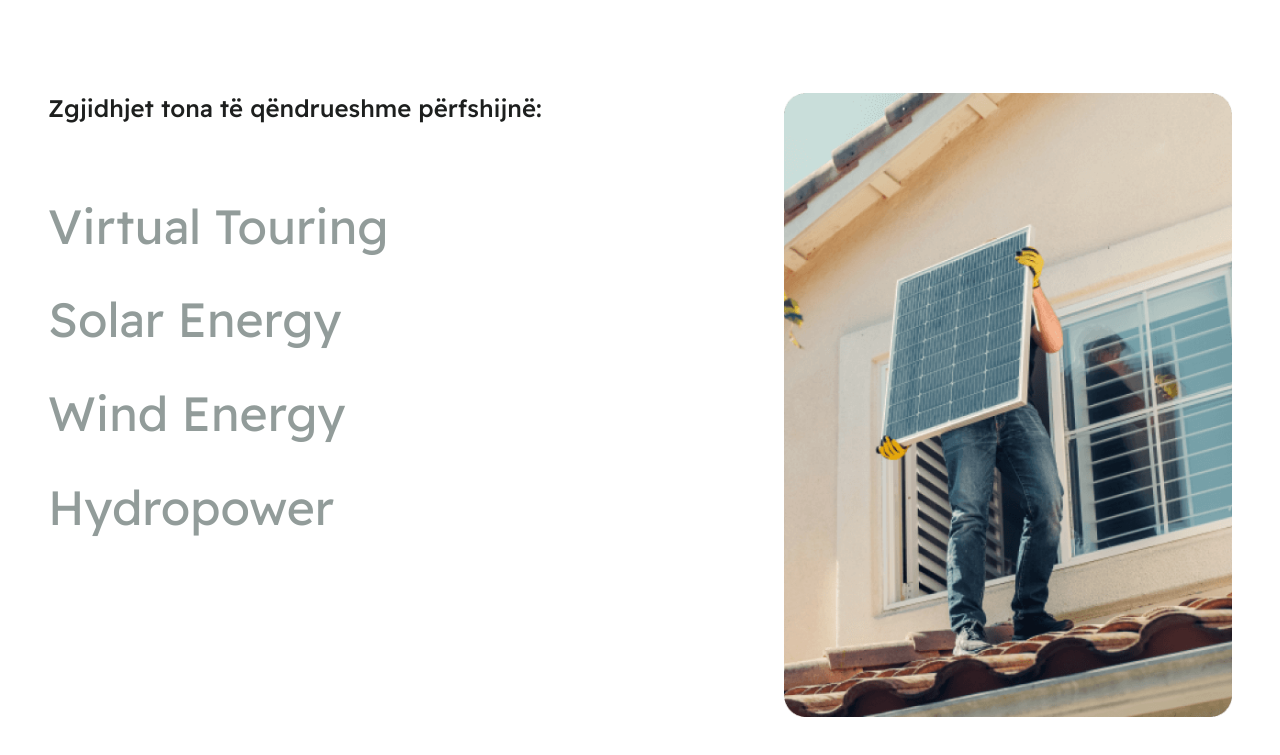
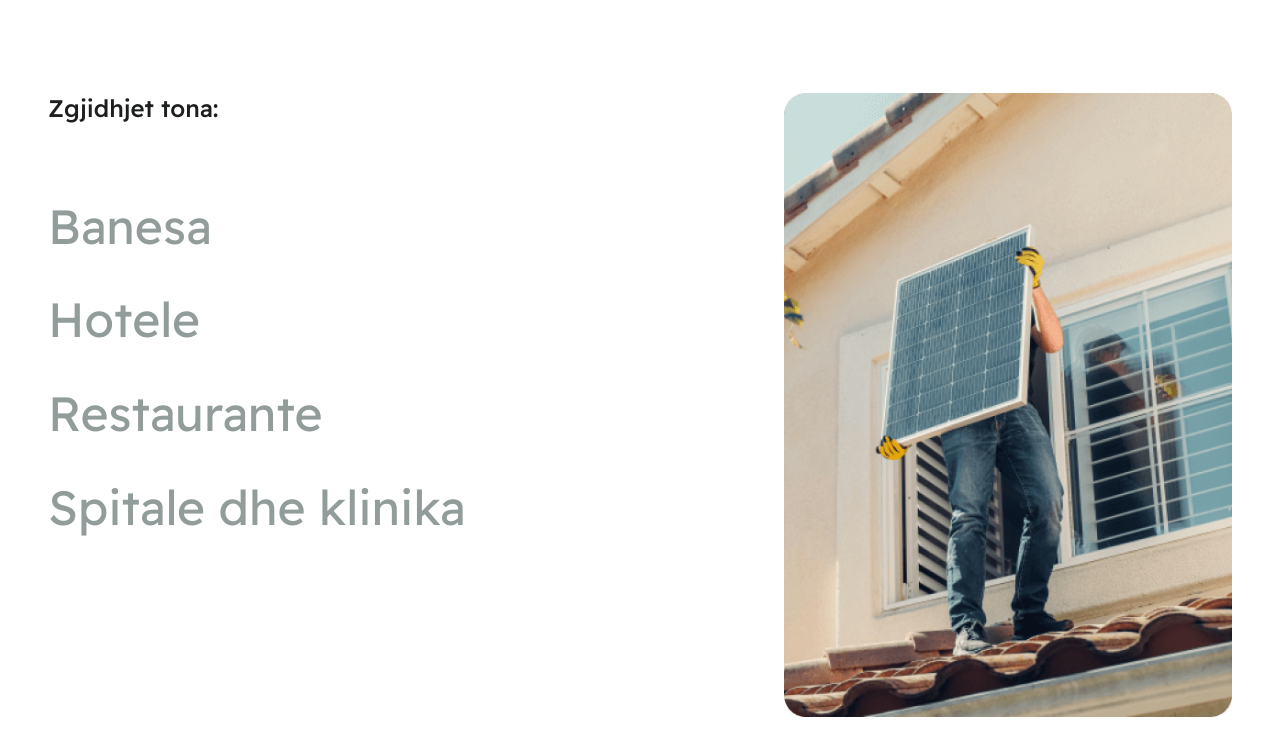
Before and after one commit to erindhoxha/matterportks, a website: page public/index.html in a window 1280 px wide. Shown: the part 986-1741 px from the top of the page. Drawn offline with nearby package versions, Linux system fonts and the light colour scheme.

Commit message:
Add text

```diff
--- a/package.json
+++ b/package.json
@@ -10,7 +10,7 @@
     "css-minified": "tailwindcss build -i src/tailwind/tailwind.css -c src/tailwind/tailwind.config.js -o public/css/tailwind/tailwind.min.css --minify",
     "css": "npm-run-all --sequential css-*",
     "templates": "pug --pretty -o public/ src/pug/",
-    "build": "npm-run-all --sequential clean copy-* templates css",
+    "build": "npm-run-all --sequential templates css",
     "watch": "npm-run-all build --parallel watch-templates watch-css browsersync",
     "watch-templates": "npm run templates -- --watch",
     "watch-css": "tailwindcss build -i src/tailwind/tailwind.css -c src/tailwind/tailwind.config.js -o public/css/tailwind/tailwind.min.css --minify --watch"
--- a/public/index.html
+++ b/public/index.html
@@ -207,7 +207,7 @@
             <div class="flex flex-wrap -mx-4">
               <div class="w-full lg:w-1/2 px-4 mb-16 lg:mb-0">
                 <div class="max-w-lg">
-                  <p class="text-2xl font-medium mb-20">Zgjidhjet tona të qëndrueshme përfshijnë:</p>
+                  <p class="text-2xl font-medium mb-20">Zgjidhjet tona:</p>
                   <div>
                     <div
                       class="cursor-pointer text-gray-500"
@@ -216,7 +216,7 @@
                       :class="{'text-black mb-8': accordion, 'text-gray-500 mb-0': !accordion }">
                       <div class="relative">
                         <div class="inline-block relative">
-                          <h4 class="text-5xl">Virtual Touring</h4>
+                          <h4 class="text-5xl">Banesa</h4>
                           <div
                             class="relative transition duration-250"
                             x-ref="container"
@@ -244,7 +244,7 @@
                       :class="{'text-black mb-8': accordion, 'text-gray-500 mb-0': !accordion }">
                       <div class="relative">
                         <div class="inline-block relative">
-                          <h4 class="text-5xl">Solar Energy</h4>
+                          <h4 class="text-5xl">Hotele</h4>
                           <div
                             class="relative transition duration-250"
                             x-ref="container"
@@ -276,7 +276,7 @@
                       :class="{'text-black mb-8': accordion, 'text-gray-500 mb-0': !accordion }">
                       <div class="relative">
                         <div class="inline-block relative">
-                          <h4 class="text-5xl">Wind Energy</h4>
+                          <h4 class="text-5xl">Restaurante</h4>
                           <div
                             class="relative transition duration-250"
                             x-ref="container"
@@ -308,7 +308,7 @@
                       :class="{'text-black mb-8': accordion, 'text-gray-500 mb-0': !accordion }">
                       <div class="relative">
                         <div class="inline-block relative">
-                          <h4 class="text-5xl">Hydropower</h4>
+                          <h4 class="text-5xl">Spitale dhe klinika</h4>
                           <div
                             class="relative transition duration-250"
                             x-ref="container"
```
Also changed, not shown: public/css/tailwind/tailwind.css, public/css/tailwind/tailwind.min.css, public/quantam-assets/headers/header-4-right-top-2.png (added), 1 other file.
